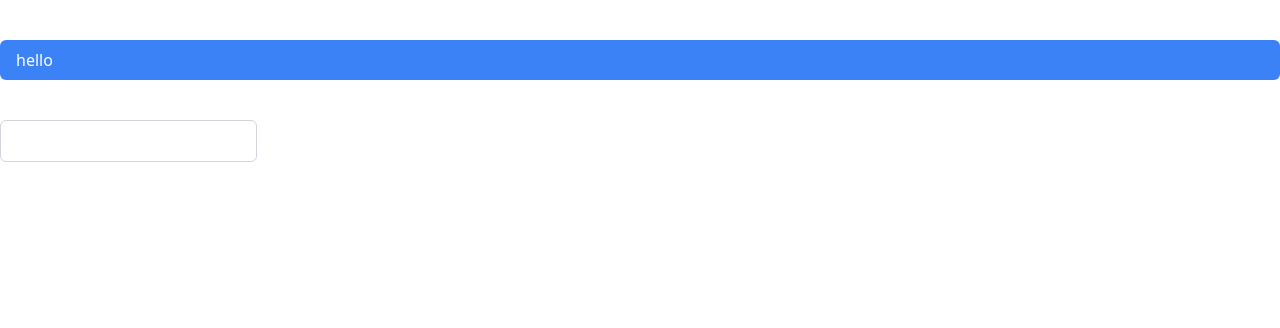
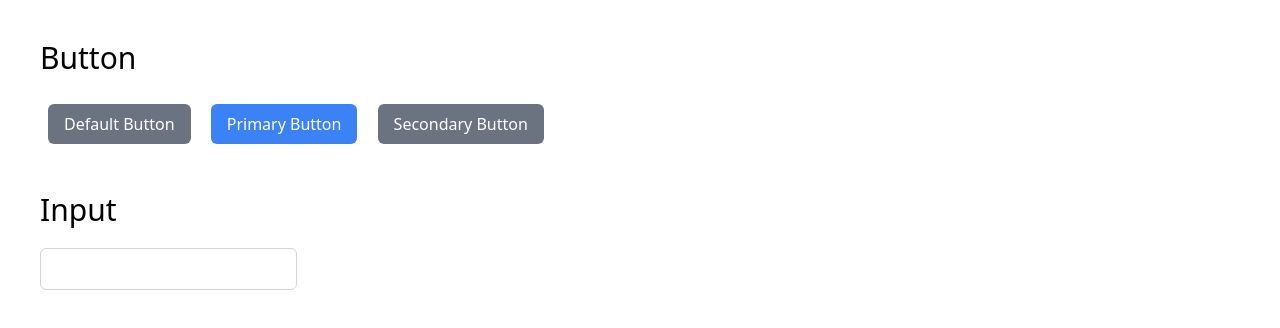
Before and after one commit to AppletsGroup/applet-design-utility, a website built with Vite: page docs/index.html in a window 1280 px wide. Built offline with nearby package versions, Linux system fonts and the light colour scheme.

Commit message:
style: support btn types

```diff
--- a/docs/index.html
+++ b/docs/index.html
@@ -6,12 +6,17 @@
     <meta name="viewport" content="width=device-width, initial-scale=1.0" />
     <title>Vite + TS</title>
   </head>
-  <body>
+  <body class="p-10">
     <div id="app"></div>
-    <div class="mb-10"></div>
-    <div class="btn">hello</div>
-    <div class="mb-10"></div>
+    <h1 class="text-3xl bold mb-5">Button</h1>
+    <button class="btn m-2">Default Button</button>
+    <button class="btn btn-primary m-2">Primary Button</button>
+    <button class="btn btn-secondary m-2">Secondary Button</button>
+
+    <h1 class="text-3xl bold mb-5 mt-10">Input</h1>
     <input class="input" />
+
+
     <script type="module" src="/src/main.ts"></script>
   </body>
 </html>
--- a/src/index.css
+++ b/src/index.css
@@ -1,11 +1,17 @@
 .btn {
-  @apply px-4 py-2 rounded-md text-white bg-blue-500 hover:bg-blue-600;
+  @apply rounded-md px-4 py-2 cursor-pointer bg-gray-500 hover:bg-gray-600 text-white;
+}
+.btn-primary {
+  @apply bg-blue-500 hover:bg-blue-600;
+}
+.btn-secondary {
+  @apply bg-gray-500 hover:bg-gray-600;
+}
+
+.input {
+  @apply px-3 py-2 border border-gray-300 rounded-md focus:outline-none focus:ring-2 focus:ring-blue-500;
 }
 
 .table {
   @apply w-full border-collapse border border-gray-300;
 }
-
-.input {
-  @apply px-3 py-2 border border-gray-300 rounded-md focus:outline-none focus:ring-2 focus:ring-blue-500;
-}
--- a/src/index.js
+++ b/src/index.js
@@ -1 +1 @@
-module.exports = {".btn":{"@apply px-4 py-2 rounded-md text-white bg-blue-500 hover:bg-blue-600":true},".table":{"@apply w-full border-collapse border border-gray-300":true},".input":{"@apply block w-full px-4 py-2 rounded-md border border-gray-300 focus:border-blue-500 focus:outline-none":true}};
+module.exports = {".btn":{"@apply rounded-md px-4 py-2 cursor-pointer bg-gray-500 hover:bg-gray-600 text-white":true},".btn-primary":{"@apply bg-blue-500 hover:bg-blue-600":true},".btn-secondary":{"@apply bg-gray-500 hover:bg-gray-600":true},".input":{"@apply px-3 py-2 border border-gray-300 rounded-md focus:outline-none focus:ring-2 focus:ring-blue-500":true},".table":{"@apply w-full border-collapse border border-gray-300":true}};
```
